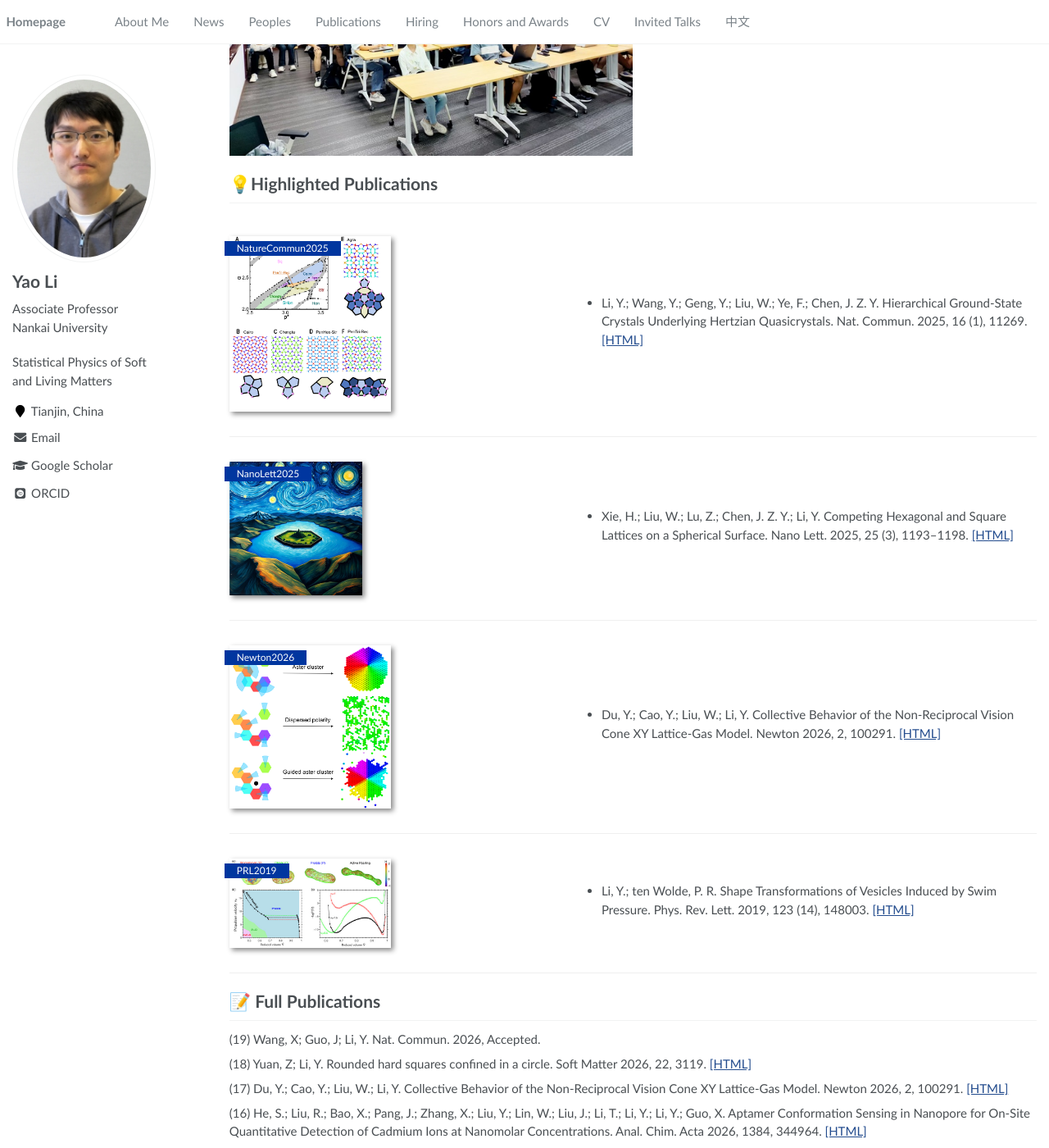
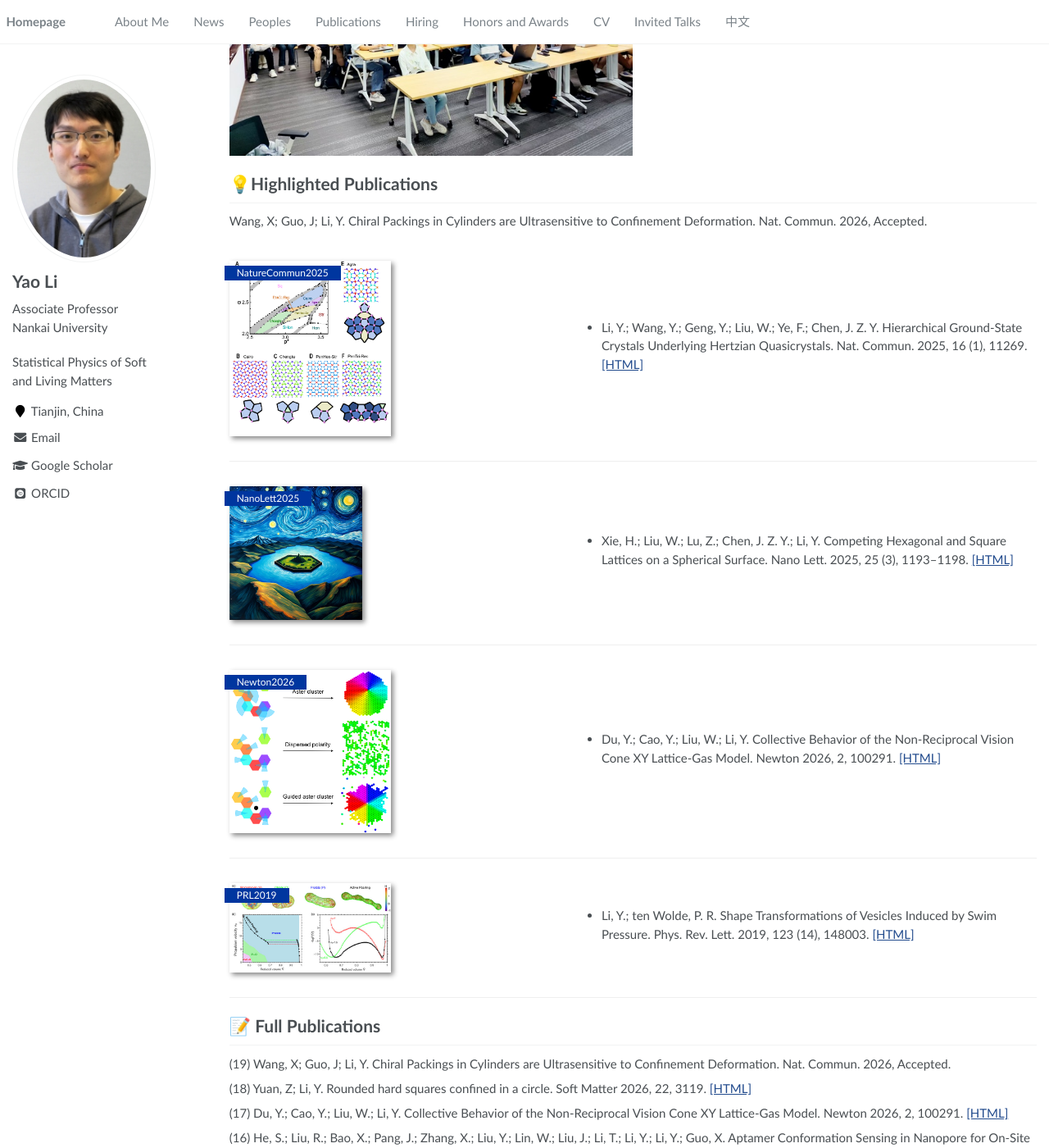
Before and after one commit to lliyao/lliyao.github.io, a Jekyll site: the page built from _pages/about.md, in a window 1280 px wide and 1400 px high, scrolled down 1145 px. Shown: the whole window at 82% size. Built offline with Jekyll 4.4.1, drawn with Linux system fonts in a browser that asks for light colours; some web fonts are replaced.

Commit message:
Update about.md

```diff
--- a/_pages/about.md
+++ b/_pages/about.md
@@ -54,6 +54,9 @@ Applications will be reviewed on a rolling basis until the positions are filled.
 
 # 💡Highlighted Publications
 
+Wang, X; Guo, J; Li, Y. Chiral Packings in Cylinders are Ultrasensitive to Confinement Deformation. Nat. Commun. 2026, Accepted.
+
+
 <div class='paper-box'><div class='paper-box-image'><div><div class="badge">NatureCommun2025</div><img src='images/NatureCommun2025.png' alt="sym" width="50%"></div></div>
 <div class='paper-box-text' markdown="1">
 - Li, Y.; Wang, Y.; Geng, Y.; Liu, W.; Ye, F.; Chen, J. Z. Y. Hierarchical Ground-State Crystals Underlying Hertzian Quasicrystals. Nat. Commun. 2025, 16 (1), 11269. [[HTML]](https://doi.org/10.1038/s41467-025-66158-0)
@@ -82,7 +85,7 @@ Applications will be reviewed on a rolling basis until the positions are filled.
 
 
 # 📝 Full Publications
-(19) Wang, X; Guo, J; Li, Y. Nat. Commun. 2026, Accepted.
+(19) Wang, X; Guo, J; Li, Y. Chiral Packings in Cylinders are Ultrasensitive to Confinement Deformation. Nat. Commun. 2026, Accepted.
 
 (18) Yuan, Z; Li, Y. Rounded hard squares confined in a circle. Soft Matter 2026, 22, 3119. [[HTML]](https://doi.org/10.1039/D6SM00008H)
 
```
